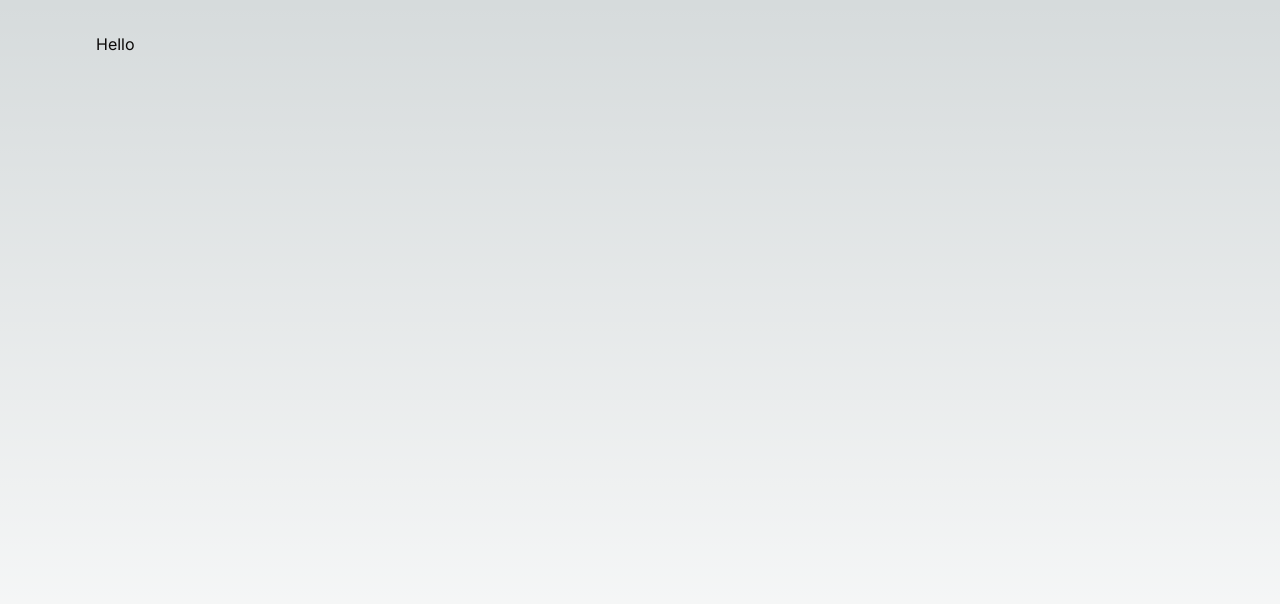
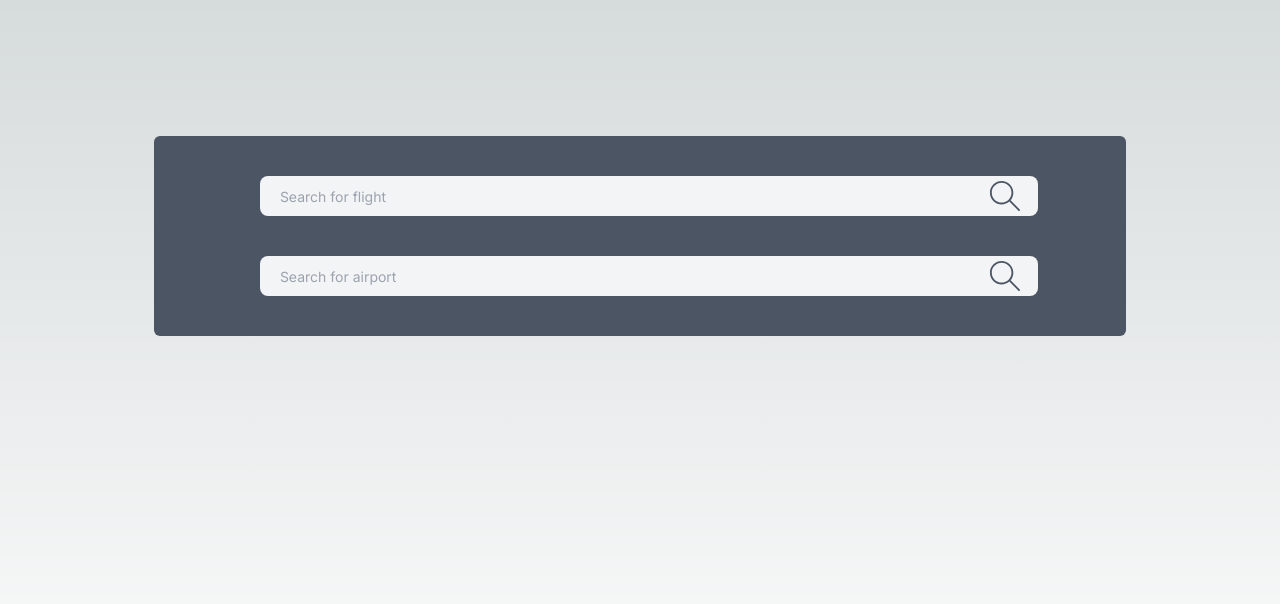
Before and after one commit to pinkjagnie/flight-work, a Next.js app: page / in a window 1280 px wide. Shown: the top 604 px of the page. Built offline with nearby package versions, Linux system fonts and the light colour scheme.

Commit message:
Added SearchBar with styling on all devices

```diff
--- a/package.json
+++ b/package.json
@@ -11,7 +11,8 @@
   "dependencies": {
     "next": "14.2.5",
     "react": "^18",
-    "react-dom": "^18"
+    "react-dom": "^18",
+    "react-icons": "^5.2.1"
   },
   "devDependencies": {
     "daisyui": "^4.12.10",
--- /dev/null
+++ b/src/app/components/SearchBar.js
@@ -0,0 +1,38 @@
+import { SlMagnifier } from "react-icons/sl";
+
+const SearchBar = () => {
+  return (
+    <div>
+      {/* Search bar */}
+      <div className="w-[90%] md:w-[80%] py-10 mt-10 mx-auto rounded-md bg-gray-600 flex flex-col items-center justify-center">
+        {/* SINGLE FLIGHT */}
+        <div className="w-[100%] flex items-center justify-center pb-10">
+          <input
+            type="search"
+            name="searchFlight"
+            placeholder="Search for flight"
+            className="bg-gray-100 text-gray-700 w-[80%] h-10 px-5 pr-16 rounded-lg text-sm focus:outline-none"
+          />
+          <button type="submit" className="-ml-12">
+            <SlMagnifier size={30} className="text-gray-600" />
+          </button>
+        </div>
+
+        {/* AIRPORT SEARCH */}
+        <div className="w-[100%] flex items-center justify-center">
+          <input
+            type="search"
+            name="searchAirport"
+            placeholder="Search for airport"
+            className="bg-gray-100 text-gray-700 w-[80%] h-10 px-5 pr-16 rounded-lg text-sm focus:outline-none"
+          />
+          <button type="submit" className="-ml-12">
+            <SlMagnifier size={30} className="text-gray-600" />
+          </button>
+        </div>
+      </div>
+    </div>
+  );
+};
+
+export default SearchBar;
--- a/src/app/page.js
+++ b/src/app/page.js
@@ -1,3 +1,9 @@
+import SearchBar from "./components/SearchBar";
+
 export default function Home() {
-  return <main className="min-h-screen p-24 py-8 text-stone-950">Hello</main>;
+  return (
+    <main className="min-h-screen py-24 px-8 text-stone-950">
+      <SearchBar />
+    </main>
+  );
 }
```
Also changed, not shown: 1 other file (tests, documents, lock files or other folders).
